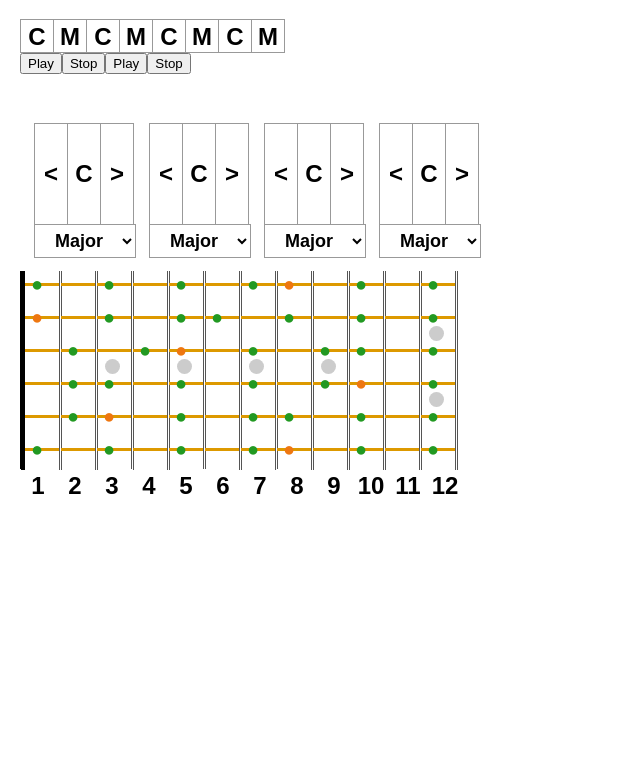
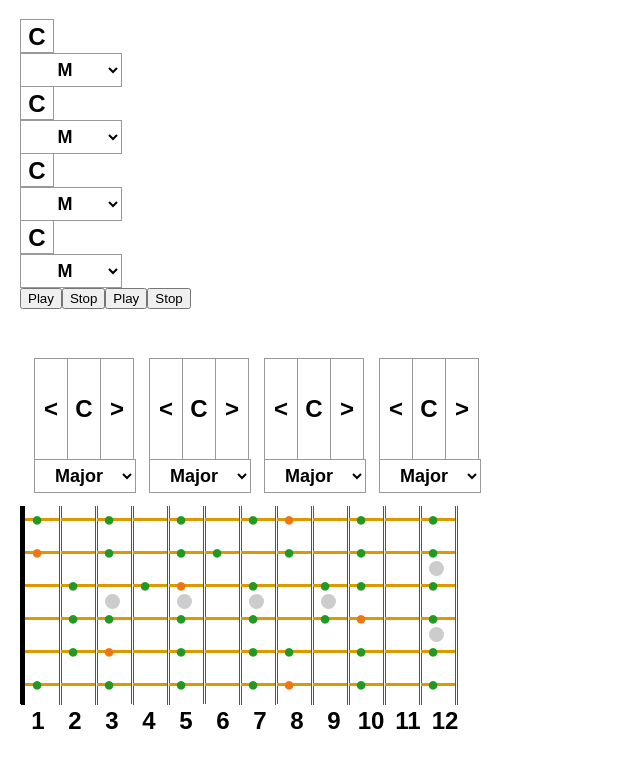
Before and after one commit to sorimachi0414/DiatonicPlayer, a React (Create React App) app: page / in a window 1280 px wide. Shown: the top 768 px of the page, without its empty margins (0-640 px from the left). Built offline with nearby package versions, Linux system fonts and the light colour scheme; no server answers.

Commit message:
add chordSelector changeable

```diff
--- a/src/index.js
+++ b/src/index.js
@@ -7,6 +7,12 @@ import * as Tone from "tone";
 //General Setting
 const soundNameList=['C','C#','D','D#','E','F','F#','G','G#','A','A#','B',]
 const chordTypeNameList=['M','m','5',]
+const masterChord ={
+  'M':[0,4,7],
+  'm':[0,3,7],
+  '5':[0,4],
+
+}
 const masterScale = {
   'Major':[0,2,4,5,7,9,11],
   'minor':[0,2,3,5,7,8,10],
@@ -49,8 +55,9 @@ class MainClock extends React.Component{
     super(props);
     this.state = {
       blocks:Array(7).fill(0),
-      chordTypes:Array(4).fill(0),
-
+      chordList:Array(4).fill(["C3", "E3","G3",]),
+      chordNotes:Array(4).fill(0),
+      chordTypes:Array(4).fill("M"),
       blocksColor:Array(4).fill("chordSelector"),
       color:"chordSelector",
       halfStep:1,
@@ -58,15 +65,22 @@ class MainClock extends React.Component{
       nextStep:0
     };
     this.ticktack = this.ticktack.bind(this);
-    this.halfStep = this.halfStep.bind(this);
     Tone.Transport.scheduleRepeat((time) => {
       //Call Back
       if(this.state.halfStep==0){
         this.setState({halfStep:1})
       }else{
         this.setState({halfStep:0})
-        sampler.triggerAttackRelease(["C3", "E3","G3",], "4n")
         this.ticktack()
+        if(this.state.step===0) {
+          sampler.triggerAttackRelease(this.state.chordList[0], "4n")
+        }else if(this.state.step===1){
+          sampler.triggerAttackRelease(this.state.chordList[1], "4n")
+        }else if(this.state.step===2){
+          sampler.triggerAttackRelease(this.state.chordList[2], "4n")
+        }else if(this.state.step===3){
+          sampler.triggerAttackRelease(this.state.chordList[3], "4n")
+        }
       }
     }, "8n", "0m");
   }
@@ -88,13 +102,36 @@ class MainClock extends React.Component{
     })
   }
 
-  //発音しない、ハーフステップでのコールバック
-  halfStep(e){
-    this.setState({halfStep:1,})
+  makeChordString(i) {
+    let chordList=this.state.chordList.slice()
+    let shift = this.state.chordNotes[i] //0,1,2,...
+    let chordKey = this.state.chordTypes[i] //M,m,m7,...
+
+    //コード種別を変更
+    let chordTones = masterChord[chordKey]
+    /*
+    console.log('chordTypes')
+    console.log(this.state.chordTypes)
+    console.log('chordTones')
+    console.log(chordTones)
+     */
+
+    //ピッチをシフト
+    let chordTonesShifted=chordTones.map(x => (x+shift) %12)
+
+    //convert Number to Alphabet
+    let chordToneABC=chordTonesShifted.map(x =>soundNameList[x]+'3')
+    chordList[i] = chordToneABC
+    console.log(chordToneABC)
+    console.log(chordList[i])
+
+    this.setState({
+      chordList:chordList
+    })
+    console.log(this.state.chordList)
   }
 
   //------------------------------------------------
-
   changeChord(i) {
     //コードブロックの数字をインクリメント
     let blocks = this.state.blocks.slice()
@@ -103,16 +140,38 @@ class MainClock extends React.Component{
       blocks:blocks
       }
     )
+
+    let chordNotes=this.state.chordNotes.slice()
+    chordNotes[i] +=1
+    this.setState({
+      chordNotes:chordNotes
+      }
+    )
+
+    this.makeChordString(i)
   }
 
-  changeChordType(i) {
+  changeChordType(num,key) {
     //コードブロックの数字をインクリメント
     let list = this.state.chordTypes.slice()
-    list[i] = (list[i] < chordTypeNameList.length) ?list[i]+1 : 0
+    list[num]=key
     this.setState({
       chordTypes:list
       }
     )
+
+    //chordListの変更処理　Stateの更新が非同期なので、ここで行う
+    let chordList=this.state.chordList.slice()
+    let chordTones = masterChord[key]
+    let shift = this.state.chordNotes[num] //0,1,2,...
+    let chordTonesShifted=chordTones.map(x => (x+shift) %12)
+    let chordToneABC=chordTonesShifted.map(x =>soundNameList[x]+'3')
+    chordList[num] = chordToneABC
+    this.setState({
+      chordList:chordList
+    })
+
+    //this.makeChordString(num)
   }
 
   //アクティブなステップ（コード）を着色
@@ -128,6 +187,12 @@ class MainClock extends React.Component{
 
   //コードブロックを配置
   arrangeBlock(i){
+    let chordForSelect=[]
+    for (let key in masterChord) {
+      chordForSelect.push(
+        <option value={key}>{key}</option>
+      )
+    }
     return (
       <div>
         <ChordNoteSelector
@@ -136,11 +201,20 @@ class MainClock extends React.Component{
           onClick={() => this.changeChord(i)}
         />
         <ChordTypeSelector
+          class={"scaleTypeSelector"}
+          boxNum={i}
+          value={masterChord[this.state.chordTypes[i]]}
+          onChangeChord={(i,e) => this.changeChordType(i,e)}
+        />
+
+      </div>
+      /*
+<ChordTypeSelector
   color={this.state.blocksColor[i]}
   value={this.state.chordTypes[i]}
   onClick={() => this.changeChordType(i)}
 />
-        </div>
+*/
     );
   }
 
@@ -179,6 +253,45 @@ class MainClock extends React.Component{
     )
   }
 }
+
+
+
+class ChordTypeSelector extends React.Component{
+  constructor(props) {
+    super(props);
+    //二重管理になっているが、Selectの初期値をセットしたいため。
+    this.state={
+      list:Array(4).fill("M")
+    }
+  }
+  changeChordByName(e){
+    //console.log(e.target.value)
+    this.props.onChangeChord(this.props.boxNum,e.target.value)
+
+    //value変更用
+    let list=this.state.list.slice()
+    list[this.props.boxNum] = e.target.value
+    this.setState({
+      list:list
+    })
+  }
+  render(){
+    let chordForSelect=[]
+    for (let key in masterChord) {
+      chordForSelect.push(
+        <option value={key}>{key}</option>
+      )
+    }
+    return(
+      //valueがSelectの初期値となる。valueが入っていると、他に変更してもValueに戻る。
+      <select value={this.state.list[this.props.boxNum]} className="scaleTypeSelector" onChange={(e)=>this.changeChordByName(e)}>
+        {chordForSelect}
+      </select>
+    )
+  }
+
+}
+
 
 
 class FingerBoard extends React.Component{
@@ -339,15 +452,7 @@ class ScaleSelector extends React.Component{
     console.log(num,arg)
     let list = this.state.selectedScaleTypeList.slice()
     list[num]=arg
-    /*
-    //コードブロックの数字をインクリメント
-    let list = this.state.selectedScaleTypeList.slice()
-    list[i] +=1
-    if (list[i]>= masterScale.length){
-      list[i]=0
-    }
 
-     */
     this.setState({
       selectedScaleTypeList:list
       //selectedScaleTypeList:masterScale[arg]
@@ -445,6 +550,7 @@ class ScaleTypeSelector extends  React.Component {
   }
 }
 
+/*
 class ChordTypeSelector extends  React.Component {
   constructor(props) {
     super(props);
@@ -456,7 +562,7 @@ class ChordTypeSelector extends  React.Component {
     )
   }
 }
-
+*/
 class ChordNoteSelector extends  React.Component{
   constructor(props) {
     super(props);
@@ -468,6 +574,7 @@ class ChordNoteSelector extends  React.Component{
     )
   }
 }
+
 
 function PlayButton(props){
   return (
```
Lines whose indentation alone changed are shown as unchanged.
